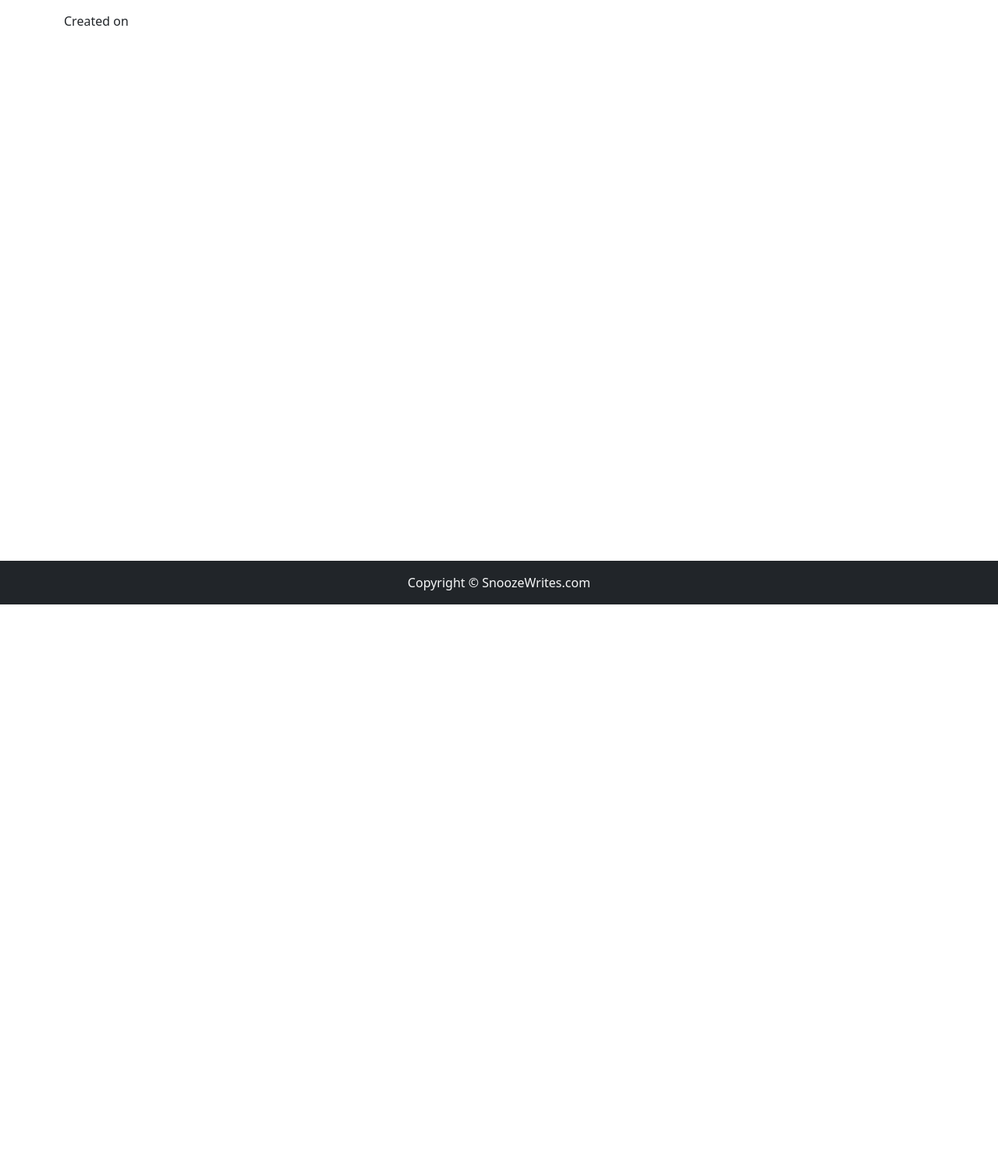
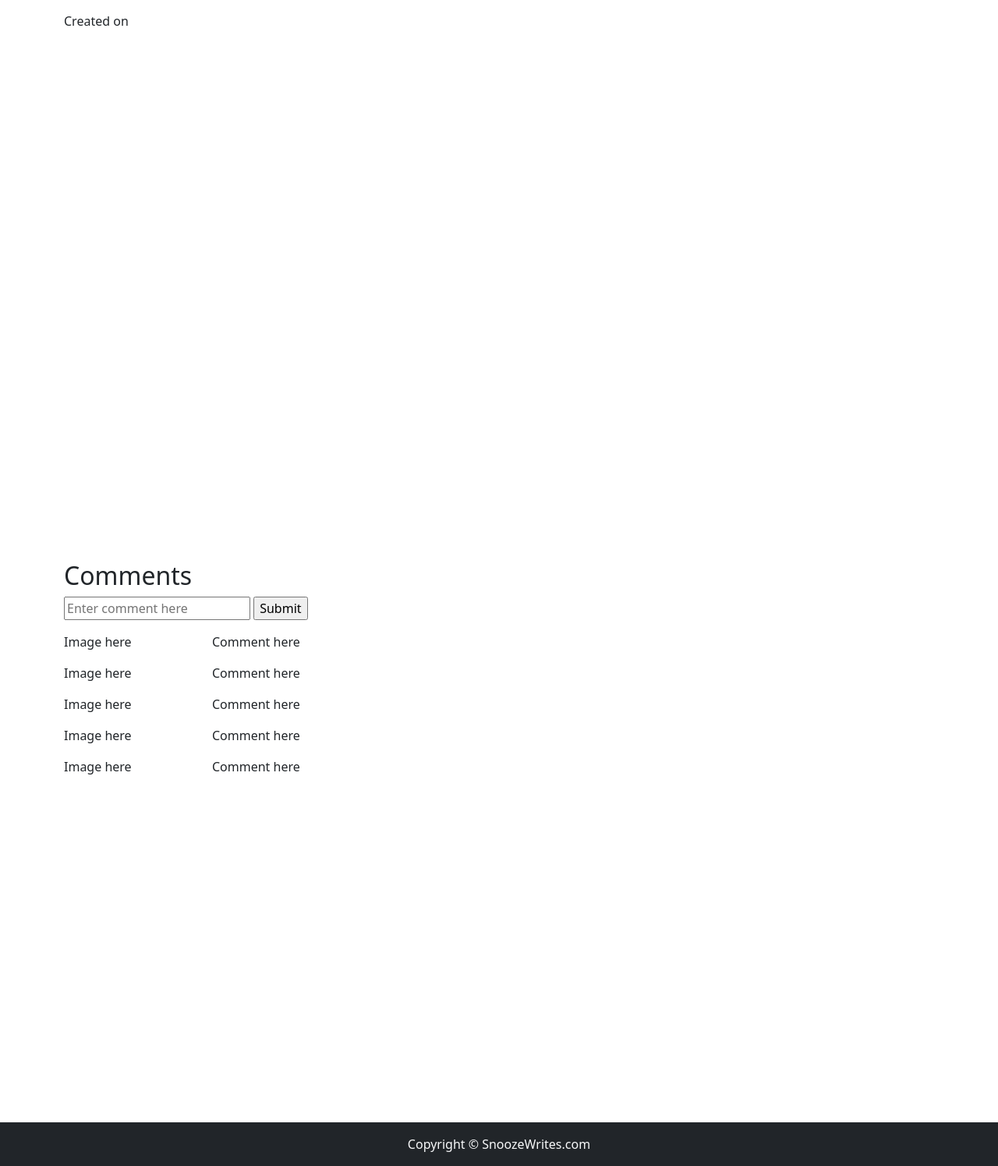
Before and after one commit to Yaswanth14/Blog, a Django app: page /blogpost/1 in a window 1280 px wide. Shown: the part 73-1568 px from the top of the page at 78% size. Before the commit the page ends 848 px from the top, so only its background shows below. Run offline with Django 4.2, Linux system fonts and the light colour scheme; data that the repository does not hold is empty.

Commit message:
comments functionality views and urls

```diff
--- a/blog/admin.py
+++ b/blog/admin.py
@@ -9,6 +9,6 @@ class BlogAdmin(admin.ModelAdmin):
         js = ("js/blog.js",)
 
 # Register your models here.
-admin.site.register(Blog, BlogAdmin)
+# admin.site.register(Blog, BlogAdmin)
 admin.site.register(Contact)
 admin.site.register((Blog, BlogComment))
--- a/blog/urls.py
+++ b/blog/urls.py
@@ -19,11 +19,12 @@ from blog import views
 
 urlpatterns = [
     path('', views.home, name='home'),
-    path('blog/', views.blog, name='blog'),
+    path('blog/', views.blog, name='bloghome'),
     path('search/', views.search, name='search'),
     path('blogpost/<str:slug>', views.blogpost, name='blog'),
     path('contact/', views.contact, name='contact'),
     path('signup/', views.handleSignUp, name="handleSignUp"),
     path('login/', views.handleLogin, name="handleLogin"),
     path('logout/', views.handleLogout, name="handleLogout"),
+    path('blogpost/postComment/', views.postComment, name="postComment"),
 ]
--- a/blog/views.py
+++ b/blog/views.py
@@ -44,8 +44,8 @@ def blog(request):
 
 def blogpost(request, slug):
     blog = Blog.objects.filter(slug = slug).first()
-    context = {'blog': blog}
-
+    comments = BlogComment.objects.filter(post=blog)
+    context = {'blog': blog, 'comments':comments, 'user':request.user}
     return render(request, 'blogpost.html', context)
 
 def search(request):
@@ -145,4 +145,4 @@ def postComment(request):
         comment.save()
         messages.success(request, "Your comment has been posted successfully")
 
-    return redirect(f"/blog/{post.slug}")
+    return redirect(f"/blogpost/{post.slug}")
--- a/templates/blogpost.html
+++ b/templates/blogpost.html
@@ -18,4 +18,34 @@
   <div class="row my-3">{{blog.content|safe}}</div>
 </div>
 
+<div class="container">
+  <h2>Comments</h2>
+  <form action="/blogpost/postComment/" method="post">
+    {% csrf_token %}
+    <input type="text" name="comment" placeholder="Enter comment here" />
+    <input type="hidden" name="postSno" value="{{blog.sno}}" />
+    <input type="submit" value="Submit" />
+  </form>
+  <div class="row my-3">
+    <div class="col-md-2">Image here</div>
+    <div class="col-md-10">Comment here</div>
+  </div>
+  <div class="row my-3">
+    <div class="col-md-2">Image here</div>
+    <div class="col-md-10">Comment here</div>
+  </div>
+  <div class="row my-3">
+    <div class="col-md-2">Image here</div>
+    <div class="col-md-10">Comment here</div>
+  </div>
+  <div class="row my-3">
+    <div class="col-md-2">Image here</div>
+    <div class="col-md-10">Comment here</div>
+  </div>
+  <div class="row my-3">
+    <div class="col-md-2">Image here</div>
+    <div class="col-md-10">Comment here</div>
+  </div>
+</div>
+
 {% endblock body %}
```
Also changed, not shown: blog/models.py (+5 -2 lines), blog/migrations/0006_rename_time_blogcomment_timestamp_and_more.py (added).
